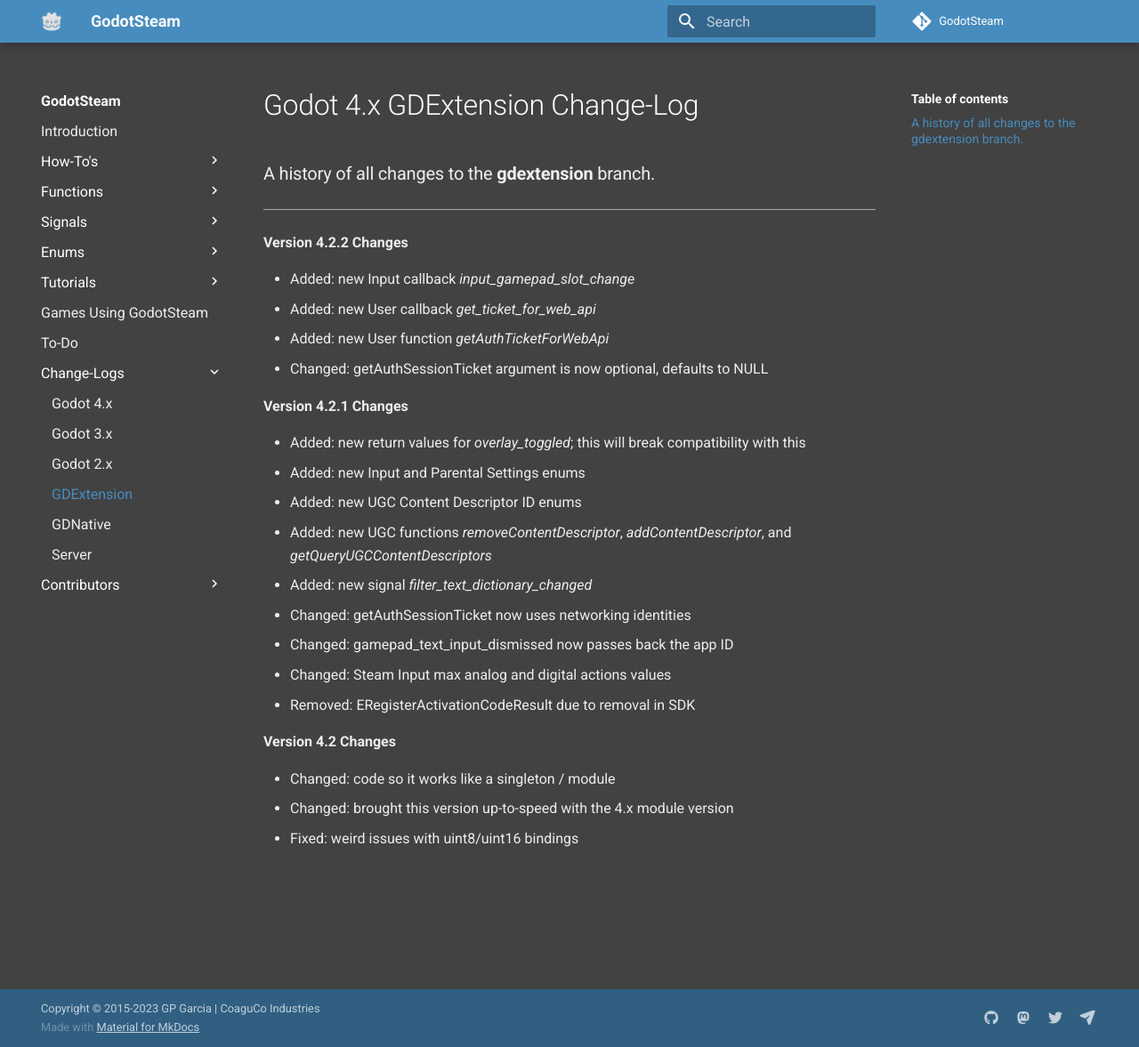
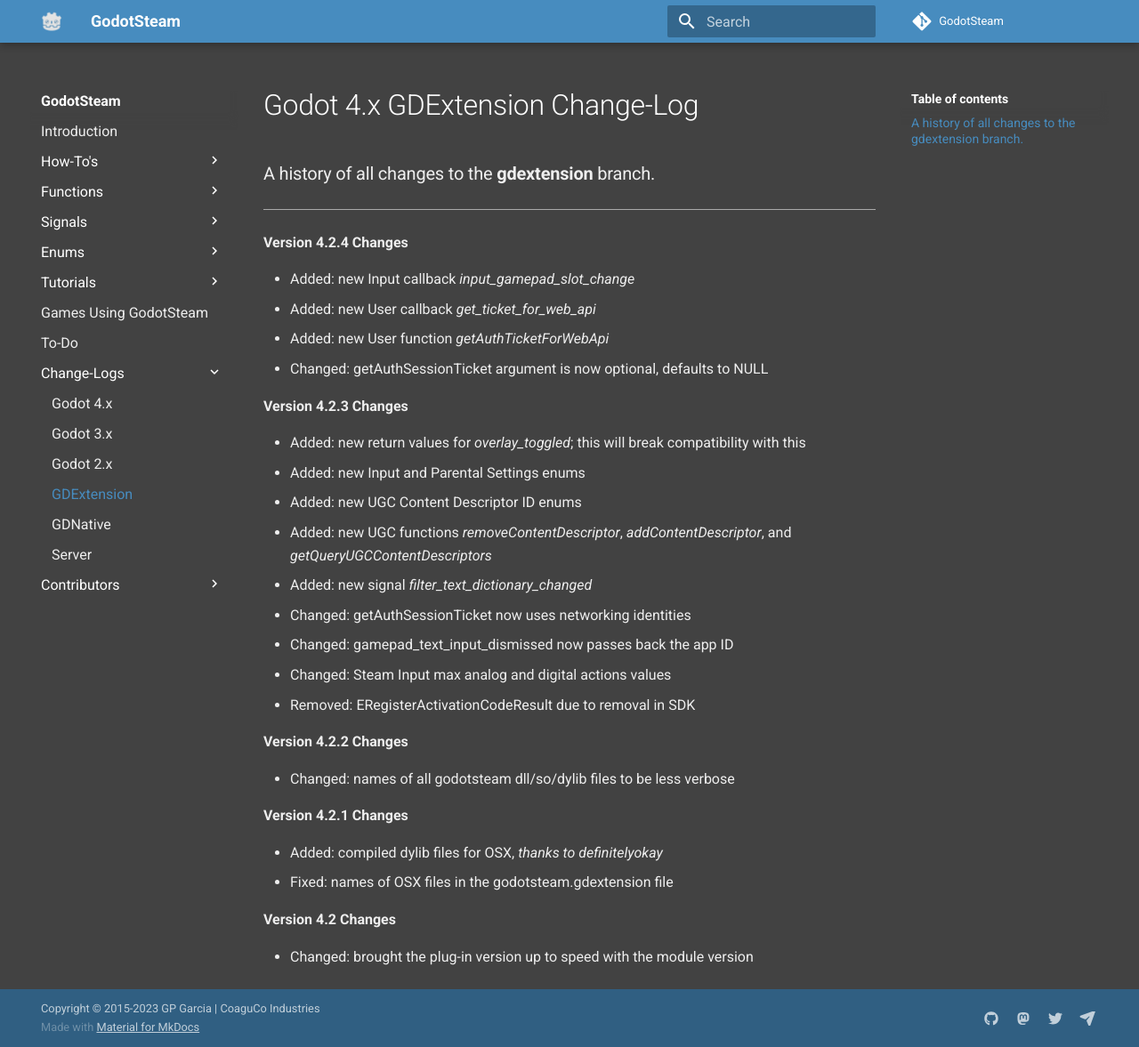
Before and after one commit to GodotSteam/GodotSteam, an MkDocs documentation site: the page built from docs/changelog/gdextension.md, in a window 1280 px wide and 1177 px high. Shown: the whole window at 89% size. Built offline with MkDocs 1.6.1 and Material for MkDocs 9.7.7, drawn with Linux system fonts in a browser that asks for light colours; comment, search, counter and statistics services are not loaded.

Commit message:
Corrections to GDExtension changelog

```diff
--- a/docs/changelog/gdextension.md
+++ b/docs/changelog/gdextension.md
@@ -4,14 +4,14 @@
 
 ---
 
-**Version 4.2.2 Changes**
+**Version 4.2.4 Changes**
 
 - Added: new Input callback _input_gamepad_slot_change_
 - Added: new User callback _get_ticket_for_web_api_
 - Added: new User function _getAuthTicketForWebApi_
 - Changed: getAuthSessionTicket argument is now optional, defaults to NULL
 
-**Version 4.2.1 Changes**
+**Version 4.2.3 Changes**
 
 - Added: new return values for _overlay_toggled_; this will break compatibility with this
 - Added: new Input and Parental Settings enums
@@ -23,8 +23,15 @@
 - Changed: Steam Input max analog and digital actions values
 - Removed: ERegisterActivationCodeResult due to removal in SDK
 
+**Version 4.2.2 Changes**
+
+- Changed: names of all godotsteam dll/so/dylib files to be less verbose
+
+**Version 4.2.1 Changes**
+
+- Added: compiled dylib files for OSX, _thanks to definitelyokay_
+- Fixed: names of OSX files in the godotsteam.gdextension file
+
 **Version 4.2 Changes**
 
-- Changed: code so it works like a singleton / module
-- Changed: brought this version up-to-speed with the 4.x module version
-- Fixed: weird issues with uint8/uint16 bindings
+- Changed: brought the plug-in version up to speed with the module version
```
